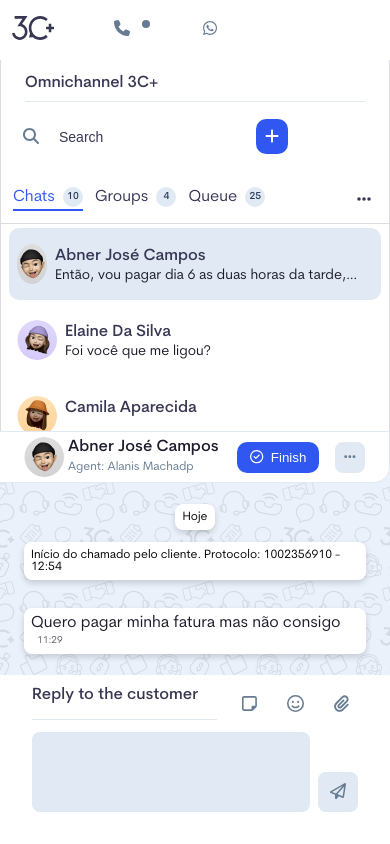
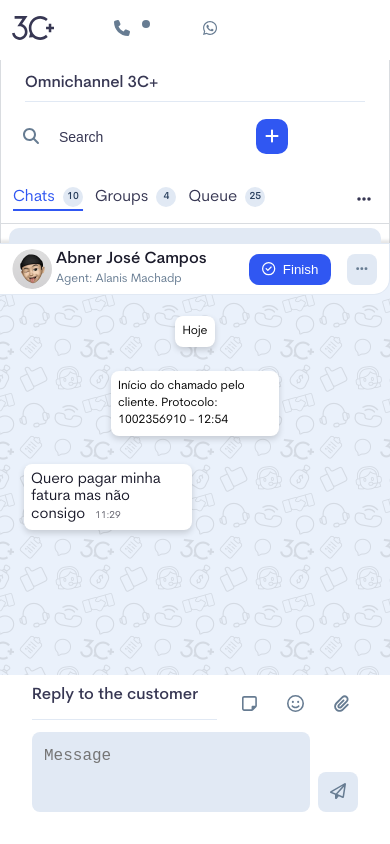
Before and after one commit to AllanGBOliveira/threeCPlusTest, a Vue app: page / in a window 390 px wide. Built offline with nearby package versions, Linux system fonts and the light colour scheme.

Commit message:
feat(finished mobile): mobile styles added

```diff
--- a/src/assets/fakeApi/chatContent.json
+++ /dev/null
@@ -1,6 +0,0 @@
-{
-  "id": 0,
-  "userId": 0,
-  "msg": "Então, vou pagar dia 6 as duas horas da tarde, tudo bem por você?",
-    "date": ""
-}
--- a/src/assets/styles/scss/_variables.scss
+++ b/src/assets/styles/scss/_variables.scss
@@ -4,6 +4,10 @@
 $color-2: #3057f2;
 $color-3: #1b1b2b;
 $color-4: #283e5d;
+$color-5: #ffe9a9;
+$color-6: #754000;
+$color-7: #ffbb3a;
+$color-8: #bf810a;
 $color-muted: #677c92;
 $color-muted-2: #e1e9f4;
 $color-muted-3: #d9dce0;
--- a/src/assets/styles/scss/components/chatComponent.module.scss
+++ b/src/assets/styles/scss/components/chatComponent.module.scss
@@ -10,8 +10,9 @@
   color: $color-1;
   font-family: 'CerebriSansPro';
   transition: all 0.25s ease;
-  padding: 16px 8px;
+  padding: 16px 75px 16px 8px;
   border-radius: 10px;
+  position: relative;
 
   &-active {
     background-color: $color-muted-2;
@@ -19,8 +20,7 @@
 
   &:hover,
   &:focus,
-  &:focus-visible,
-  &:active {
+  &:focus-visible {
     &:not(.chatComponent-active) {
       background-color: $color-muted-3;
     }
@@ -62,3 +62,21 @@
     overflow: hidden;
   }
 }
+
+.msg-badge {
+  font-weight: 400;
+  color: #fff;
+  font-size: 0.75rem;
+  line-height: 1;
+  border-radius: 50%;
+  padding: 0;
+  min-width: 24px;
+  min-height: 24px;
+  display: inline-flex;
+  justify-content: center;
+  align-items: center;
+  background-color: $color-2;
+  position: absolute;
+  right: 8px;
+  bottom: 8px;
+}
--- a/src/assets/styles/scss/components/chatContentComponent.module.scss
+++ b/src/assets/styles/scss/components/chatContentComponent.module.scss
@@ -2,6 +2,27 @@
   display: block;
   padding: 21px 24px;
   flex: 1;
+  overflow: auto;
+
+  /* width */
+  &::-webkit-scrollbar {
+    width: 2px;
+  }
+
+  /* Track */
+  &::-webkit-scrollbar-track {
+    background: $color-muted-3;
+  }
+
+  /* Handle */
+  &::-webkit-scrollbar-thumb {
+    background: $color-muted;
+  }
+
+  /* Handle on hover */
+  &::-webkit-scrollbar-thumb:hover {
+    background: $color-muted;
+  }
 
   &-head {
     display: flex;
@@ -13,13 +34,19 @@
 
 .msg {
   background-color: #fff;
-  font-size: 1rem;
-  line-height: 1;
+  font-size: 0.938rem;
+  line-height: 1.063rem;
   padding: 7px;
   color: $color-3;
   border-radius: 8px;
-  display: inline-block;
   box-shadow: 0 3px 6px rgba($color: #000, $alpha: 0.16);
+  display: block;
+  width: fit-content;
+  max-width: 45%;
+
+  &:not(:last-child) {
+    margin-bottom: 24px;
+  }
 
   &-date,
   &-title {
@@ -29,6 +56,7 @@
 
   &-date {
     margin-bottom: 12px;
+    margin-left: 0 !important;
   }
 
   &-title {
@@ -43,4 +71,26 @@
     opacity: 0.7;
     margin-left: 6px;
   }
+
+  &:nth-child(odd) {
+    margin-left: auto;
+  }
 }
+
+@media only screen and (max-width: 991.98px) {
+  .chat-content {
+    max-height: 300px;
+    height: 300px;
+    min-height: 300px;
+    overflow-y: auto;
+  }
+}
+
+@media only screen and (max-width: 575.98px) {
+  .chat-content {
+    max-height: 40vh;
+    height: 40vh;
+    min-height: 40vh;
+    overflow-y: auto;
+  }
+}
--- a/src/assets/styles/scss/views/chats.module.scss
+++ b/src/assets/styles/scss/views/chats.module.scss
@@ -17,6 +17,7 @@
     border-radius: 0px 0px 16px 0px;
     border: 1px solid $color-muted-2;
     border-left-width: 0;
+    box-shadow: 0 -3px 3px rgba($color: #000, $alpha: 0.1);
   }
 
   &-card {
@@ -78,8 +79,7 @@
 
       &:hover,
       &:focus,
-      &:focus-visible,
-      &:active {
+      &:focus-visible {
         background-color: darken($color: $color-2, $amount: 10%);
       }
     }
@@ -92,8 +92,7 @@
 
       &:hover,
       &:focus,
-      &:focus-visible,
-      &:active {
+      &:focus-visible {
         background-color: darken($color: $color-muted-2, $amount: 10%);
         color: $color-1;
       }
@@ -141,10 +140,21 @@
 
       &:hover,
       &:focus,
-      &:focus-visible,
-      &:active {
+      &:focus-visible {
         background-color: $color-2;
         color: #fff;
+      }
+
+      &.note-active {
+        background-color: $color-7;
+        color: $color-8;
+
+        &:hover,
+        &:focus,
+        &:focus-visible {
+          background-color: $color-5;
+          color: $color-6;
+        }
       }
     }
   }
@@ -180,6 +190,15 @@
           outline: none;
         }
       }
+
+      &.note-active {
+        background-color: $color-5;
+
+        .msg-input {
+          color: $color-6;
+          background-color: $color-5;
+        }
+      }
     }
 
     button {
@@ -196,8 +215,7 @@
 
       &:focus,
       &:focus-visible,
-      &:hover,
-      &:active {
+      &:hover {
         outline: none;
         background-color: $color-2;
         color: #fff;
@@ -205,3 +223,10 @@
     }
   }
 }
+
+
+@media only screen and (max-width: 991.98px) {
+  .chat-head {
+    padding: 5px 12px;
+  }
+}
--- a/src/components/ChatComponent.vue
+++ b/src/components/ChatComponent.vue
@@ -26,5 +26,9 @@
         {{ chat.msg }}
       </p>
     </div>
+
+    <div v-if="!chat.displayed.value" :class="style['msg-badge']">
+      {{ chat.displayed.quantity }}
+    </div>
   </button>
 </template>
--- a/src/components/ChatContentComponent.vue
+++ b/src/components/ChatContentComponent.vue
@@ -5,21 +5,45 @@
 
 const chats = useChatstore()
 
-const currentChat = JSON.parse(JSON.stringify(chats.currentChat))
+const info = [
+    {
+        id: 0,
+        userId: 0,
+        date: "Hoje",
+        dateTime: "2024-03-04 18:00",
+        title: "Início do chamado pelo cliente. Protocolo: 1002356910 - 12:54",
+        msgs: ["Quero pagar minha fatura mas não consigo"]
+    },
+    {
+        id: 1,
+        userId: 1,
+        date: "Sexta",
+        dateTime: "2024-03-01 12:00",
+        title: "Início do chamado pelo cliente. Protocolo: 0000000000 - 20:33",
+        msgs: [
+            "Lorem ipsum dolor sit amet, consectetur adipiscing elit. Duis pellentesque justo vel iaculis dictum. Duis bibendum venenatis elit, quis dignissim tellus eleifend sed. Donec metus est, eleifend rhoncus dui id.",
+            "Lorem ipsum dolor sit amet, consectetur adipiscing elit",
+            "Lorem ipsum dolor sit amet, consectetur adipiscing elit. Donec laoreet blandit eros, pretium congue ipsum.",
+            "Lorem ipsum dolor sit amet, consectetur adipiscing elit. Mauris ipsum leo, accumsan vel interdum et, consequat id tortor. Proin dapibus massa sed libero semper, in rutrum tellus sodales. Proin id varius leo. Aliquam lorem tellus, sollicitudin posuere feugiat a, tincidunt non enim. Morbi scelerisque mauris eu elit sollicitudin, et venenatis magna finibus. Vestibulum et eros mauris. Vestibulum malesuada sapien mi, nec fermentum dui venenatis vel. Integer risus velit, gravida at."
+        ]
+    }
+]
 
 </script>
 
 <template>
     <div :class="styles['chat-content']">
         <div :class="styles['chat-content-head']">
-            <time :class="styles['msg'] + ' ' + styles['msg-date']" datetime="2024-03-04 18:00">Hoje</time>
+            <time :class="styles['msg'] + ' ' + styles['msg-date']" datetime="2024-03-04 18:00">
+                {{ info[chats.currentChat.id].date }}
+            </time>
             <p :class="styles['msg'] + ' ' + styles['msg-title']">
-                Início do chamado pelo cliente. Protocolo: 1002356910 - 12:54
+                {{ info[chats.currentChat.id].title }}
             </p>
         </div>
 
-        <p :class="styles['msg']">
-            Quero pagar minha fatura mas não consigo
+        <p v-for="msg in info[chats.currentChat.id].msgs" :key="msg" :class="styles['msg']">
+            {{ msg }}
             <time :class="styles['msg-time']" datetime="2024-03-04 11:29">11:29</time>
         </p>
     </div>
--- a/src/locales/en.json
+++ b/src/locales/en.json
@@ -2,10 +2,12 @@
   "language": "en",
 
   "titles": {
-    "omni": "Omnichannel 3C+"
+    "omni": "Omnichannel 3C+",
+    "internal-note": "Internal note"
   },
   "placeholder": {
-    "search": "Search"
+    "search": "Search",
+    "msg": "Message"
   },
   "components": {
     "tabs": {
--- a/src/locales/pt-BR.json
+++ b/src/locales/pt-BR.json
@@ -2,10 +2,12 @@
   "language": "pt-BR",
 
   "titles": {
-    "omni": "Omnichannel 3C+"
+    "omni": "Omnichannel 3C+",
+    "internal-note": "Nota interna"
   },
   "placeholder": {
-    "search": "Pesquisar"
+    "search": "Pesquisar",
+    "msg": "Mensagem"
   },
   "components": {
     "tabs": {
--- a/src/plugins/fontAwesomeConfig.ts
+++ b/src/plugins/fontAwesomeConfig.ts
@@ -4,7 +4,8 @@
   faMagnifyingGlass,
   faPlus,
   faEllipsis,
-  faPaperclip
+  faPaperclip,
+  faXmark
 } from '@fortawesome/free-solid-svg-icons'
 import { faWhatsapp } from '@fortawesome/free-brands-svg-icons'
 import {
@@ -24,5 +25,6 @@
   faPaperclip,
   faNoteSticky,
   faFaceSmile,
-  faPaperPlane
+  faPaperPlane,
+  faXmark
 )
--- a/src/views/ChatsView.vue
+++ b/src/views/ChatsView.vue
@@ -1,12 +1,18 @@
 <script setup lang="ts">
 import styles from '@/assets/styles/scss/views/chats.module.scss'
 import ChatContentComponent from '@/components/ChatContentComponent.vue';
+import { ref } from "vue"
 
 import { useChatstore } from '@/stores/chats'
 
 const chats = useChatstore()
 
-const currentChat = JSON.parse(JSON.stringify(chats.currentChat))
+
+const internalNote = ref(false)
+
+function setInternalNote() {
+  internalNote.value = !internalNote.value;
+}
 
 </script>
 
@@ -16,12 +22,12 @@
     <div :class="styles['chat-head']">
       <div :class="styles['chat-card']">
         <div :class="styles['chat-avatar']">
-          <img :class="styles['chat-avatar-img']" :src="currentChat.avatar" :alt="currentChat.name" width="40"
-            height="40" loading="eager" />
+          <img :class="styles['chat-avatar-img']" :src="chats.currentChat.avatar" :alt="chats.currentChat.name"
+            width="40" height="40" loading="eager" />
         </div>
         <div :class="styles['chat-card-content']">
           <p :class="styles['chat-name']">
-            {{ currentChat.name }}
+            {{ chats.currentChat.name }}
           </p>
           <p :class="styles['chat-agent']">
             {{ $t('message.head.agent') + ": " + "Alanis Machadp" }}
@@ -45,12 +51,14 @@
     <div :class="styles['send-msg']">
       <div :class="styles['send-msg-head']">
         <p :class="styles['send-msg-title']">
-          {{ $t('message.chat.title') }}
+          {{ internalNote ? $t('message.titles.internal-note') : $t('message.chat.title') }}
         </p>
 
         <div :class="styles['send-msg-fabs']">
-          <button :class="styles['fab-item']">
-            <font-awesome-icon :icon="['far', 'note-sticky']" />
+          <button @click="setInternalNote()"
+            :class="styles['fab-item'] + ' ' + (internalNote ? styles['note-active'] : '')">
+            <font-awesome-icon :icon="['far', 'note-sticky']" v-if="!internalNote" />
+            <font-awesome-icon :icon="['fas', 'xmark']" v-else />
           </button>
           <button :class="styles['fab-item']">
             <font-awesome-icon :icon="['far', 'face-smile']" />
@@ -62,8 +70,9 @@
       </div>
 
       <form :class="styles['msg-form']" novalidate>
-        <label for="msg-input">
-          <textarea :class="styles['msg-input']" type="text" name="msg-input" id="msg-input" />
+        <label for="msg-input" :class="(internalNote ? styles['note-active'] : '')">
+          <textarea :placeholder="$t('message.placeholder.msg')" :class="styles['msg-input']" type="text"
+            name="msg-input" id="msg-input" />
         </label>
 
         <button type="submit">
```
Also changed, not shown: src/assets/styles/scss/components/sideBarComponent.module.scss (+3 -6 lines).
